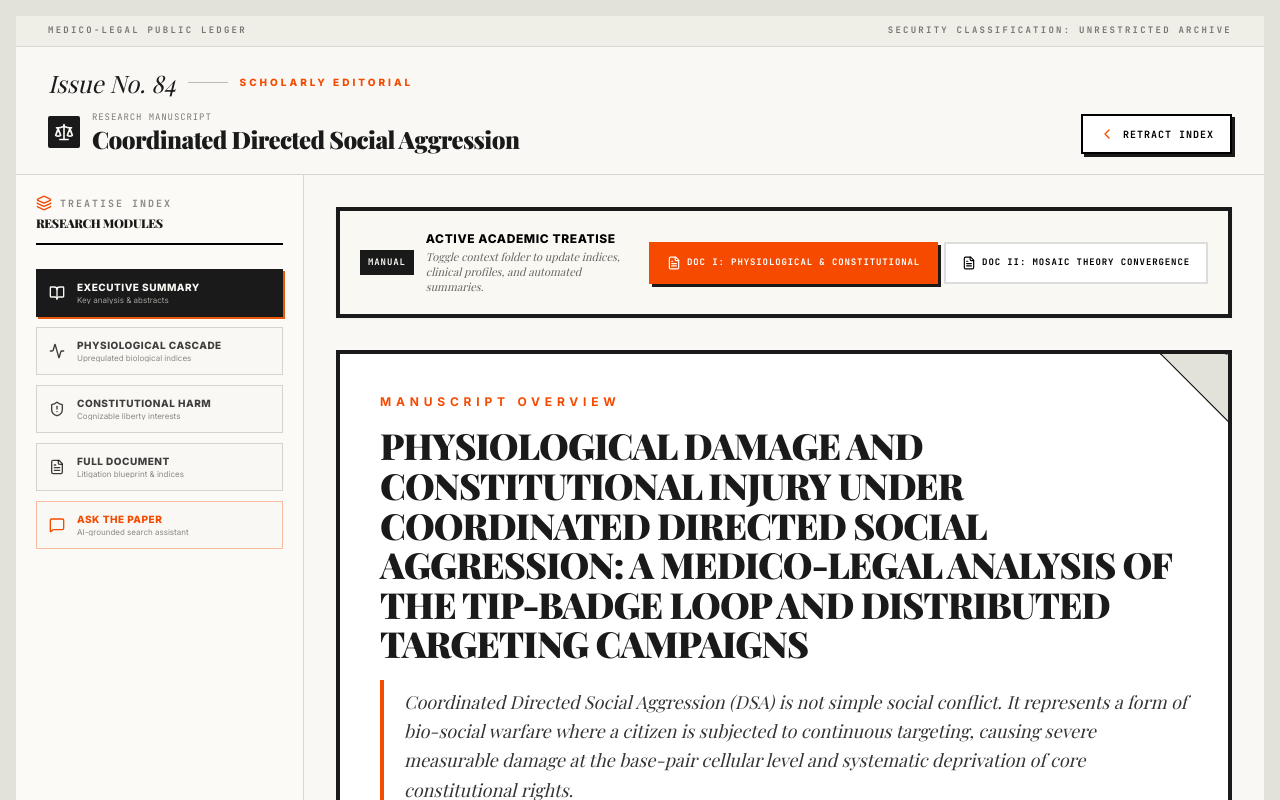
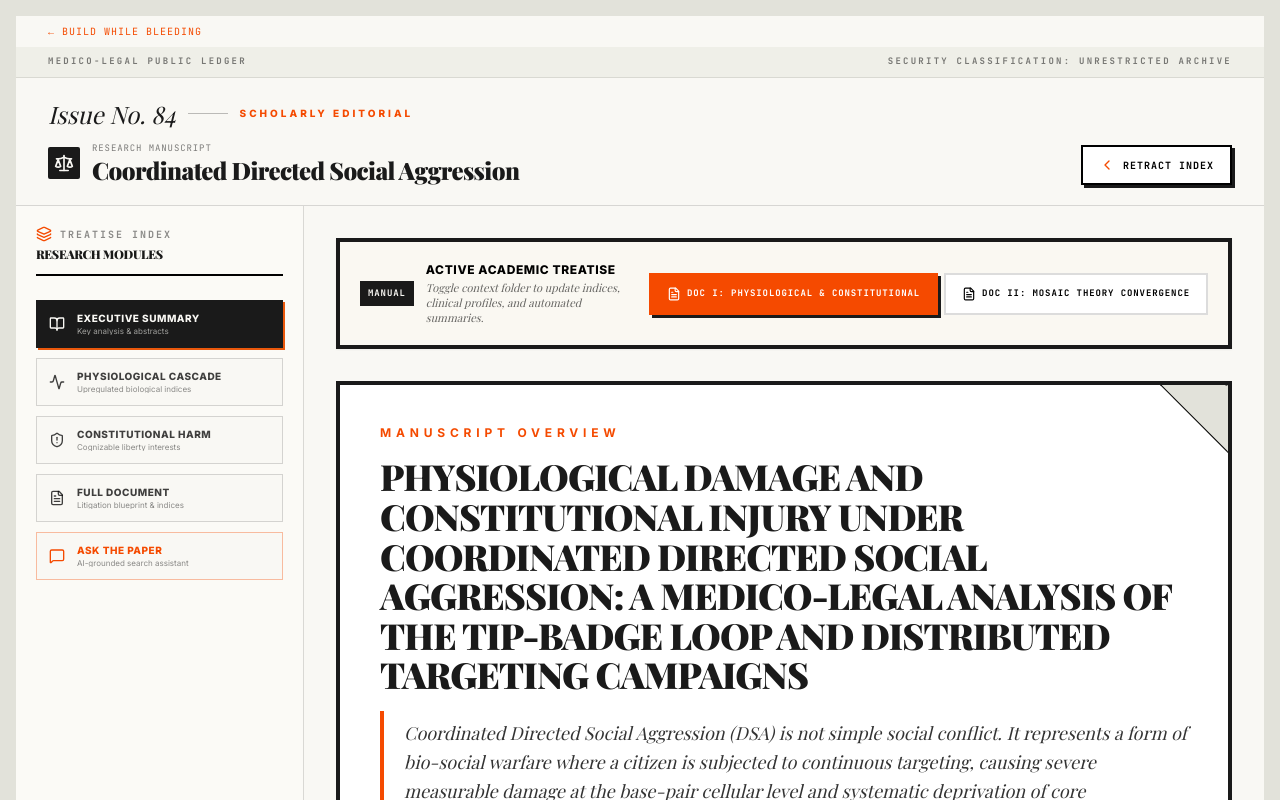
Before and after one commit to RyanrealAF/The_Mosaic_Theory, a React (Vite) app: page / in a window 1280 px wide. Shown: the top 800 px of the page. Built offline with nearby package versions, Linux system fonts and the light colour scheme; a web font is replaced by a local one.

Commit message:
Make Mosaic API routing work under both umbrella paths

```diff
--- a/src/App.tsx
+++ b/src/App.tsx
@@ -191,7 +191,7 @@ export default function App() {
     setIsTyping(true);
 
     try {
-      const apiBase = window.location.pathname.startsWith("/mosaic-theory") ? "/mosaic-theory" : "";
+      const apiBase = window.location.pathname.startsWith("/mosaic-theory") ? "/mosaic-theory" : window.location.pathname.startsWith("/mosaic") ? "/mosaic" : "";
       const response = await fetch(`${apiBase}/api/chat`, {
         method: "POST",
         headers: { "Content-Type": "application/json" },
@@ -313,7 +313,7 @@ export default function App() {
     <div className="min-h-screen bg-[#f9f8f4] text-[#1a1a1a] font-sans flex flex-col antialiased selection:bg-orange-600/25 selection:text-[#1a1a1a] sm:border-[12px] md:border-[16px] border-[#e2e2da] transition-all" id="main-container">
 
       {/* Top Academic Header / Editorial Masthead */}
-      <header className="border-b border-[#1a1a1a]/15 bg-[#f9f8f4] sticky top-0 z-40" id="primary-header">
+      <header className="border-b border-[#1a1a1a]/15 bg-[#f9f8f4] sticky top-0 z-40" id="primary-header"><div className="px-4 sm:px-8 py-2 text-[10px] font-mono uppercase tracking-widest"><a href="https://buildwhilebleeding.com/" target="_blank" rel="noopener noreferrer" className="text-orange-600 hover:underline">← Build While Bleeding</a></div>
         {/* Superior classification fine print */}
         <div className="w-full bg-[#e2e2da]/45 py-2 px-4 sm:px-8 border-b border-[#1a1a1a]/10 flex flex-col sm:flex-row justify-between items-center text-[9px] uppercase tracking-[0.25em] font-semibold text-black/50 font-mono text-center gap-1">
           <span>Medico-Legal Public Ledger</span>
```
